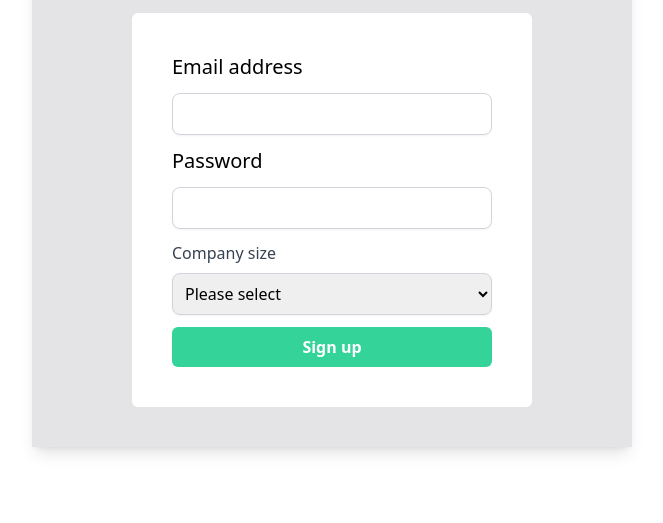
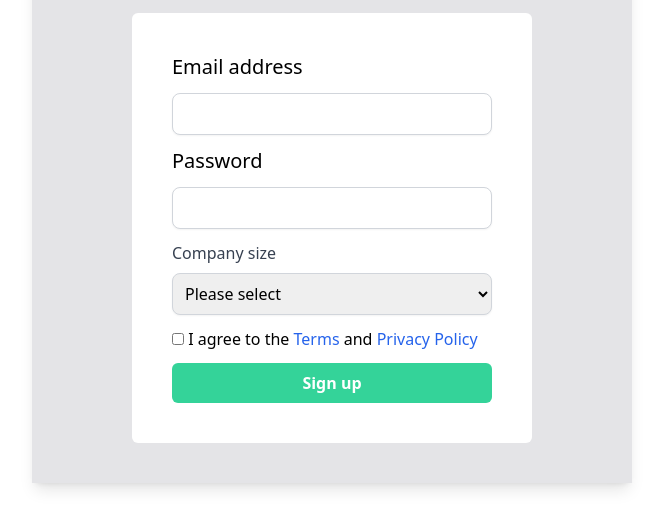
Before and after one commit to summenurfatema/form_style_tailwind, a website: page index.html in a window 1280 px wide. Shown: the part 311-834 px from the top of the page, without its empty margins (308-971 px from the left). Before the commit the page ends 800 px from the top, so only its background shows below. Drawn offline with Linux system fonts and the light colour scheme.

Commit message:
check box added

```diff
--- a/index.html
+++ b/index.html
@@ -49,6 +49,12 @@
                             </select>
                         </div>
                     </div>
+                    <!-- checkbox -->
+                    <div>
+                        <input class="h-3 w-3" type="checkbox">
+                        <label for="">I agree to the <a href="#" class="text-blue-600 pt-3"> Terms</a> and <a href="#"
+                                class="text-blue-600">Privacy Policy</a> </label>
+                    </div>
 
                     <!-- button -->
                     <button class="font-semibold text-white py-2 rounded-md bg-emerald-400 w-full">Sign up</button>
```
Also changed, not shown: public/style.css.
